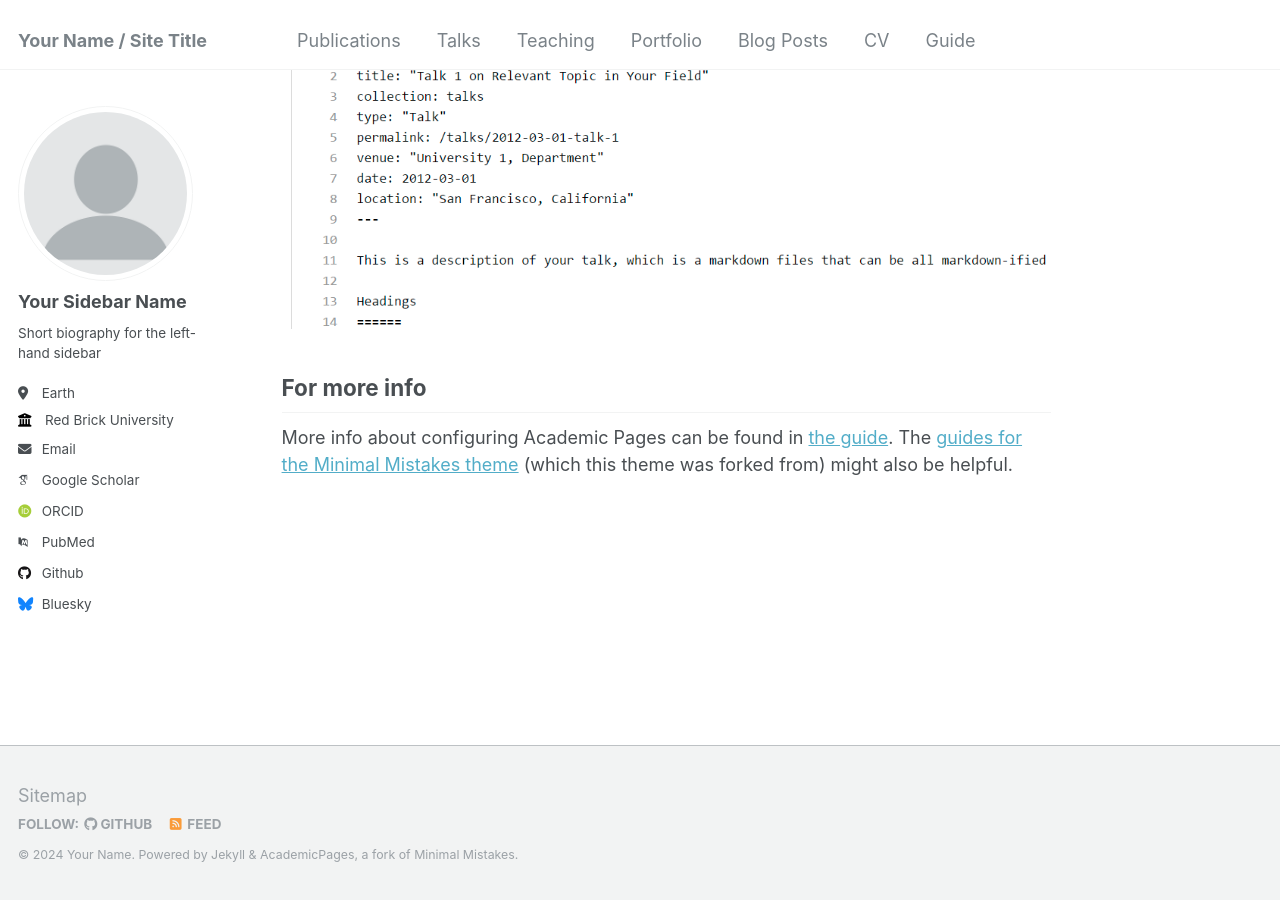
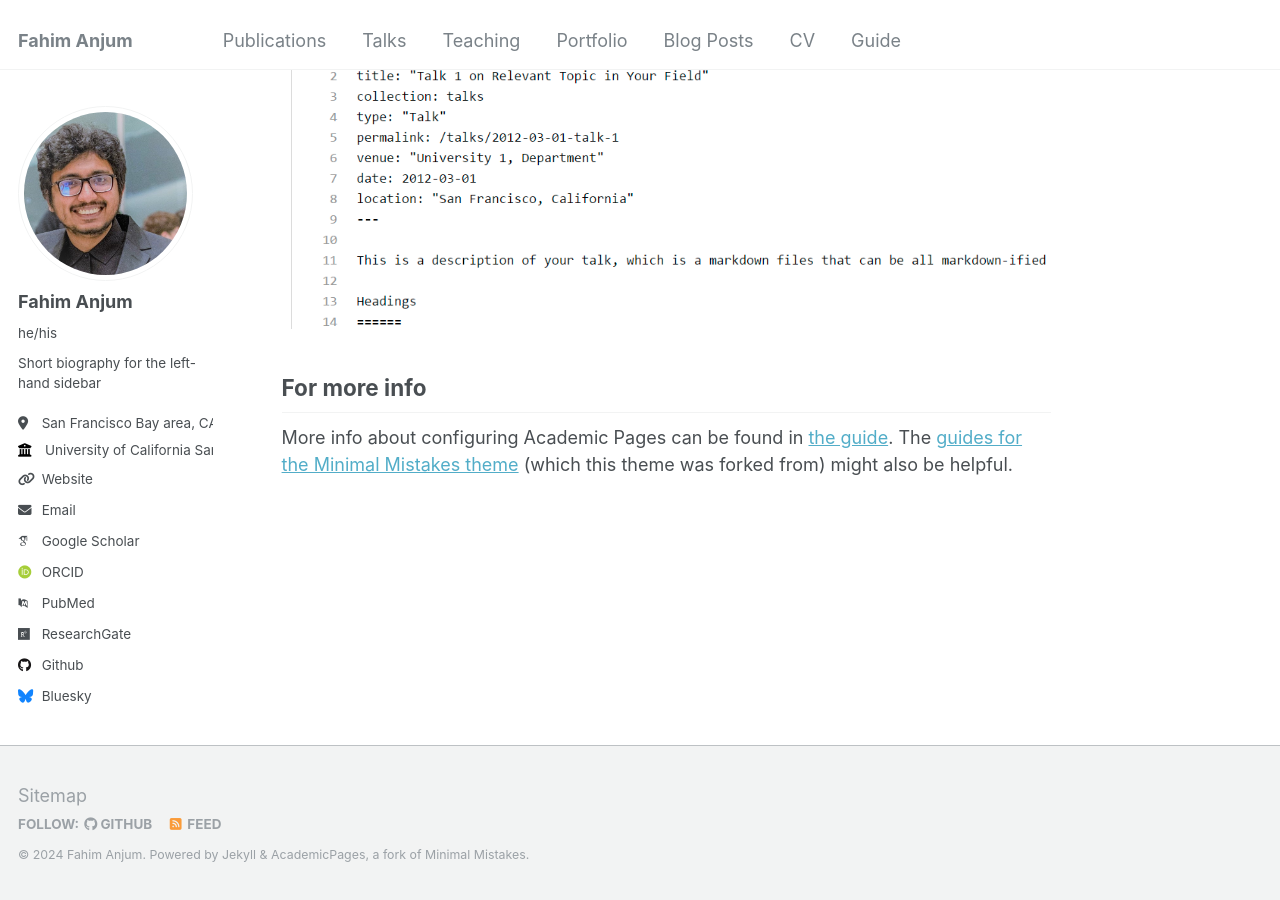
Before and after one commit to MDFahimAnjum/MDFahimAnjum.github.io, a Jekyll site: the page built from _pages/about.md, in a window 1280 px wide and 900 px high, scrolled down 2660 px. Built offline with Jekyll 4.4.1, drawn with Linux system fonts in a browser that asks for light colours; some web fonts are replaced.

Commit message:
update profile

```diff
--- a/_config.yml
+++ b/_config.yml
@@ -8,11 +8,11 @@
 
 # Basic Site Settings
 locale                   : "en-US"
-title                    : "Your Name / Site Title"
+title                    : "Fahim Anjum"
 title_separator          : "-"
-name                     : &name "Your Name"
+name                     : &name "Fahim Anjum"
 description              : &description "personal description"
-url                      : https://academicpages.github.io # the base hostname & protocol for your site e.g. "https://mmistakes.github.io"
+url                      : https://mdfahimanjum.github.io/ # the base hostname & protocol for your site e.g. "https://mmistakes.github.io"
 baseurl                  : "" # the subpath of your site, e.g. "/blog"
 repository               : "academicpages/academicpages.github.io"
 
@@ -22,28 +22,28 @@ repository               : "academicpages/academicpages.github.io"
 author:
   # Biographic information
   avatar           : "profile.png"
-  name             : "Your Sidebar Name"
-  pronouns         : # example: "she/her"
+  name             : "Fahim Anjum"
+  pronouns         : "he/his"
   bio              : "Short biography for the left-hand sidebar"
-  location         : "Earth"
-  employer         : "Red Brick University"
-  uri              : # URL
-  email            : "none@example.org"
+  location         : "San Francisco Bay area, CA"
+  employer         : "University of California San Francisco"
+  uri              : "https://profiles.ucsf.edu/mdfahim.anjum"
+  email            : "dr.fahim.anjum@gmail.com"
 
   # Academic websites
   arxiv            : # URL - Update with the correct link to your profile
-  googlescholar    : "https://scholar.google.com/citations?user=PS_CX0AAAAAJ"
+  googlescholar    : "https://scholar.google.com/citations?user=ar8J3cgAAAAJ&hl=en"
   impactstory      : # URL
-  orcid            : "http://orcid.org/yourorcidurl"
+  orcid            : "https://orcid.org/0000-0001-7981-4135"
   semantic         : # URL
-  pubmed           : "https://www.ncbi.nlm.nih.gov/pubmed/?term=john+snow"
-  researchgate     : # URL
+  pubmed           : "https://pubmed.ncbi.nlm.nih.gov/?term=Anjum+MF&cauthor_id=32891924"
+  researchgate     : "https://www.researchgate.net/profile/Md-Fahim-Anjum"
 
   # Repositories and software development
   bitbucket        : # Username - Update with your username on the site
   codepen          : # Username
   dribbble         : # Username
-  github           : "academicpages"
+  github           : "MDFahimAnjum"
   kaggle           : # Username
   stackoverflow    : # User number or user number and name (i.e., use "1" or "1/jeff-atwood")
 
```
Also changed, not shown: images/profile.png.
